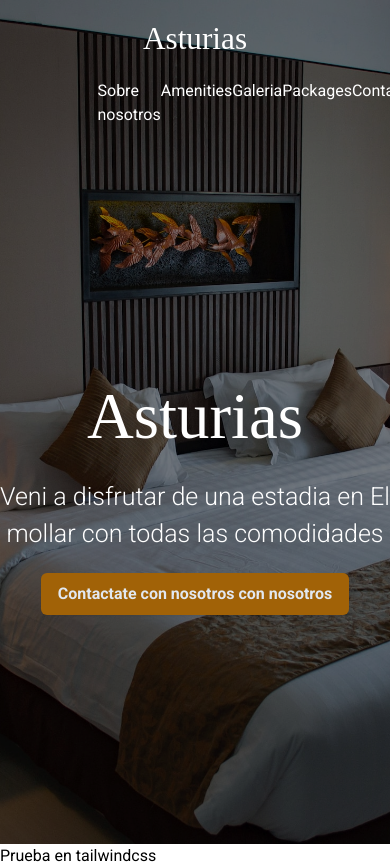
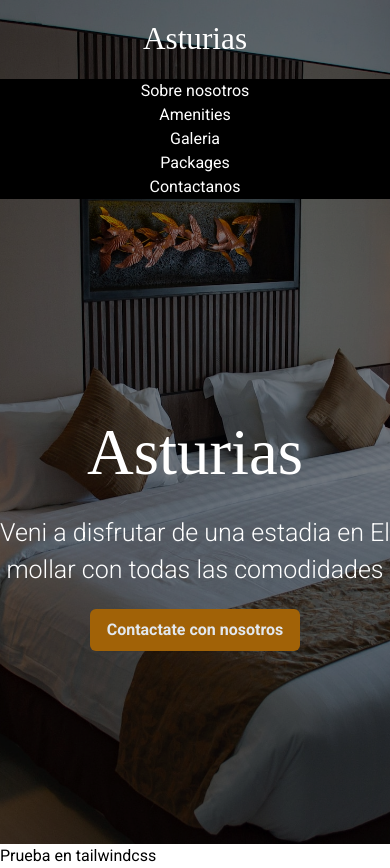
Before and after one commit to leo43161/asturias-hotel, a Next.js app: page / in a window 390 px wide. Built offline with nearby package versions, Linux system fonts and the light colour scheme; a web font is replaced by a local one.

Commit message:
Se agrego un modelo de navbar como componente que esta por usarse

```diff
--- /dev/null
+++ b/src/components/NavBar.jsx
@@ -0,0 +1,33 @@
+import React from 'react'
+
+export default function NavBar() {
+    return (
+        <nav class="container flex justify-between px-4 py-8 mx-auto bg-white">
+            <div>
+                <h3 class="text-2xl font-medium text-blue-500">LOGO</h3>
+            </div>
+            <div class="hidden space-x-8 lg:flex">
+                <a href="#">Menu 1</a>
+                <a href="#">Menu 2</a>
+                <a href="#">Menu 3</a>
+                <a href="#">Menu 4</a>
+            </div>
+            <div class="flex lg:hidden">
+                <svg
+                    xmlns="http://www.w3.org/2000/svg"
+                    class="w-6 h-6"
+                    fill="none"
+                    viewBox="0 0 24 24"
+                    stroke="currentColor"
+                >
+                    <path
+                        stroke-linecap="round"
+                        stroke-linejoin="round"
+                        stroke-width="2"
+                        d="M4 6h16M4 12h16M4 18h16"
+                    />
+                </svg>
+            </div>
+        </nav>
+    )
+}
--- a/src/pages/index.jsx
+++ b/src/pages/index.jsx
@@ -4,16 +4,16 @@ export default function Home() {
             <div className="overflow-hidden">
                 <header className="flex flex-col items-center text-white relative w-auto h-screen overflow-hidden">
                     <img src="img/habitacion1.jpg" alt="Habitación" className="absolute inset-0 w-full h-full object-cover filter brightness-50 z-[-100]" />
-                    <nav className="flex justify-center flex-col w-6/12 mb-3">
+                    <nav className="flex justify-center flex-col lg:w-6/12 md:w-8/12 mb-3 w-full">
                         <div className="my-4">
                             <h3 className="font-title text-3xl text-center">Asturias</h3>
                         </div>
-                        <div className="flex justify-around">
-                            <div><a href="#">Sobre nosotros</a> </div>
-                            <div><a href="#">Amenities</a></div>
-                            <div><a href="#">Galeria</a></div>
-                            <div><a href="#">Packages</a></div>
-                            <div><a href="#">Contactanos</a></div>
+                        <div className="flex md:flex-row flex-col justify-around bg-black md:bg-transparent w-full">
+                            <div className="text-center"><a href="#">Sobre nosotros</a> </div>
+                            <div className="text-center"><a href="#">Amenities</a></div>
+                            <div className="text-center"><a href="#">Galeria</a></div>
+                            <div className="text-center"><a href="#">Packages</a></div>
+                            <div className="text-center"><a href="#">Contactanos</a></div>
                         </div>
                     </nav>
                     <div className="flex-1 w-full flex justify-center items-center">
@@ -22,7 +22,7 @@ export default function Home() {
                             <h3 className="text-2xl text-center font-light mb-5">Veni a disfrutar de una estadia en El mollar con todas las comodidades</h3>
                             <div className="w-full flex justify-center">
                                 <button className="px-4 py-2 font-semibold text-base border border-slate-300 rounded-md shadow-sm ring-violet-300 ring-offset-2 ring-offset-slate-50 focus:outline-none focus:ring-2 bg-yellow-700 text-slate-200 border-transparent">
-                                    Contactate con nosotros con nosotros
+                                    Contactate con nosotros
                                 </button>
                             </div>
                         </div>
```
